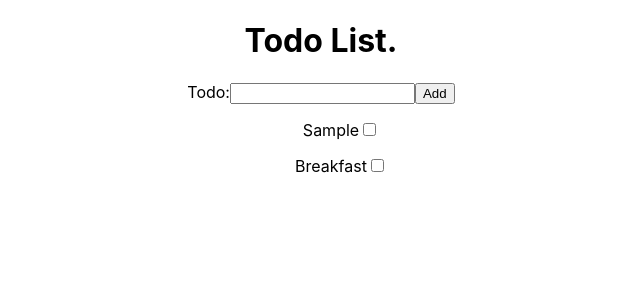
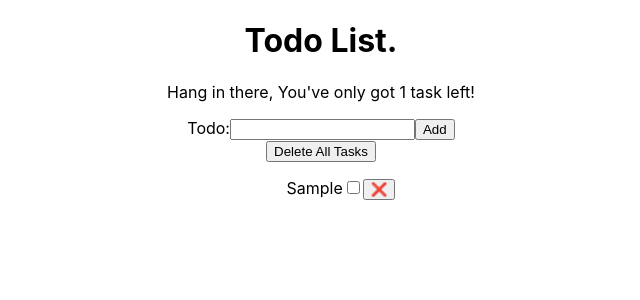
Before and after one commit to JoelMcMahon/nc-todo-list, a React (Create React App) app: page / in a window 1280 px wide. Both pictures are taken after typing "Sample" into the empty fields and a click on the button "Add". Shown: the top 300 px of the page, without its empty margins (319-959 px from the left). Built offline with nearby package versions, Linux system fonts and the light colour scheme.

Commit message:
add delete all button

```diff
--- a/src/App.js
+++ b/src/App.js
@@ -2,20 +2,24 @@ import './App.css';
 import Header from './components/Header';
 import TaskAdder from './components/TaskAdder';
 import DisplayList from './components/DisplayList';
+import CustomMessage from './components/CustomMessage';
+import TaskListDeleter from './components/TaskListDeleter';
 import { useState } from 'react';
 
 function App() {
   const [taskList, setTaskList] = useState([
-    {
-      name: 'Breakfast',
-      completed: false,
-    },
+    // {
+    //   // name: '',
+    //   // completed: false,
+    // },
   ]);
 
   return (
     <div className="App">
       <Header />
+      <CustomMessage taskList={taskList}/>
       <TaskAdder setTaskList={setTaskList} />
+      <TaskListDeleter setTaskList={setTaskList}/>
       <DisplayList taskList={taskList} setTaskList={setTaskList} />
     </div>
   );
--- /dev/null
+++ b/src/components/CustomMessage.jsx
@@ -0,0 +1,16 @@
+const CustomMessage = ({taskList}) => {
+    const taskCount = taskList.length;
+    let message = `You've only got ${taskCount} tasks left!`
+
+    if (taskCount > 4) {
+        message = `Forgot about your social life, you've got ${taskCount} tasks to complete!`;
+    } else if (taskCount === 1){
+        message = `Hang in there, You've only got 1 task left!`
+    } else if (taskCount === 0) {
+        message = `Add Your Tasks Here...`
+    }
+
+    return <p>{message}</p>
+}
+
+export default CustomMessage;
--- a/src/components/DisplayList.jsx
+++ b/src/components/DisplayList.jsx
@@ -4,7 +4,7 @@ const DisplayList = ({ taskList, setTaskList }) => {
   return (
     <section>
       {taskList.map((task) => {
-        return <Task task={task} key={task.name} setTaskList={setTaskList} />;
+        return <Task task={task} key={task.id} setTaskList={setTaskList} />;
       })}
     </section>
   );
--- a/src/components/Task.jsx
+++ b/src/components/Task.jsx
@@ -1,9 +1,10 @@
 const Task = ({ task, setTaskList }) => {
+  console.log(task)
   const checkTask = (e) => {
     setTaskList((currTaskList) => {
       const copyTaskList = currTaskList.map((activity) => {
         const copyTask = { ...activity };
-        if (task.name === copyTask.name) {
+        if (task.id === copyTask.id) {
           copyTask.completed = e.target.checked;
         }
         console.log(copyTask.completed);
@@ -13,10 +14,21 @@ const Task = ({ task, setTaskList }) => {
     });
   };
 
+  const deleteTask = (e) => {
+    setTaskList((currTaskList) => {
+      const updatedTaskList = currTaskList.filter(activity =>
+        { return activity.id !== task.id}
+      )
+      return updatedTaskList;
+    }
+    )
+  }
+
   return (
     <ul className="container">
       <li className={task.completed ? 'striked' : 'none'}>{task.name}</li>
       <input className="checkbox" type="checkbox" onChange={checkTask} />
+      <button type='button' onClick={deleteTask}>❌</button>
     </ul>
   );
 };
--- a/src/components/TaskAdder.jsx
+++ b/src/components/TaskAdder.jsx
@@ -1,12 +1,15 @@
 import { useState } from 'react';
 
+let idCount = 0;
 const TaskAdder = ({ setTaskList }) => {
   const [newTask, setNewTask] = useState('');
+
 
   const addTask = (e) => {
     e.preventDefault();
     setTaskList((currTasks) => {
-      const taskToAdd = { name: newTask, completed: false };
+      idCount++
+      const taskToAdd = {id: idCount, name: newTask, completed: false };
       const newTaskList = [taskToAdd, ...currTasks];
       return newTaskList;
     });
--- /dev/null
+++ b/src/components/TaskListDeleter.jsx
@@ -0,0 +1,13 @@
+
+
+
+const TaskListDeleter = ({setTaskList}) => {
+
+    const deleteAllTasks = () => {
+        setTaskList([])
+    }
+
+    return <button type="button" onClick={deleteAllTasks}>Delete All Tasks</button>
+}
+
+export default TaskListDeleter;
```
